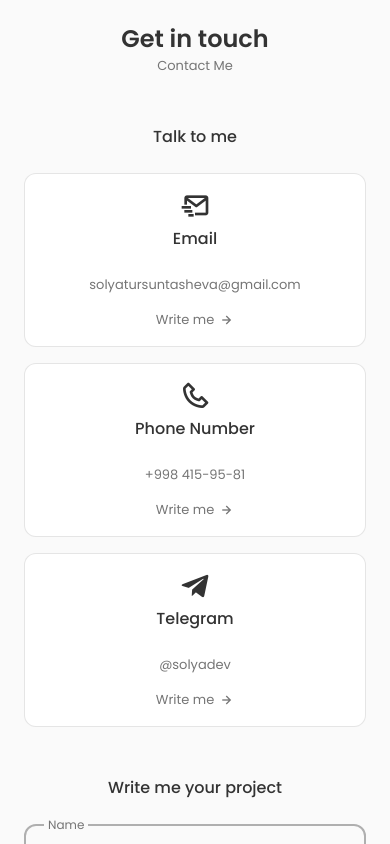
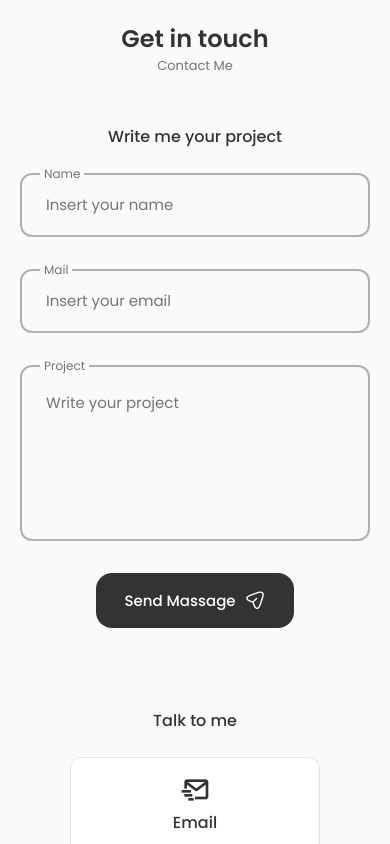
Before and after one commit to Soliha17/portfolio, a React (Create React App) app: page / in a window 390 px wide. Shown: the part 5960-6804 px from the top of the page. Built offline with nearby package versions, Linux system fonts and the light colour scheme.

Commit message:
Change contact style

```diff
--- a/src/components/contact/contact.css
+++ b/src/components/contact/contact.css
@@ -1,8 +1,16 @@
 .contact__container {
-  grid-template-columns: repeat(2, max-content);
+  grid-template-rows: repeat(2, max-content);
   justify-content: center;
   column-gap: 6rem;
   padding-bottom: 3rem;
+}
+
+.contact__container .contact__content:nth-child(2) {
+  text-align: center;
+  align-self: center;
+  margin: 0 auto;
+  order: -1;
+  margin-bottom: 2rem;
 }
 
 .contact__title {
@@ -18,7 +26,12 @@
   grid-template-columns: 300px;
 }
 
+.contact__container .contact__content:nth-child(1) .contact__info {
+  display: flex;
+  gap: 1rem;
+}
 .contact__card {
+  width: 300px;
   background-color: var(--container-color);
   border: 1px solid rgba(0, 0, 0, 0.1);
   padding: 1rem;
@@ -65,7 +78,7 @@
 }
 
 .contact__form {
-  width: 360px;
+  width: 600px;
 }
 
 .contact__form-div {
@@ -99,51 +112,61 @@
   z-index: 10;
 }
 
-.contact__form-area{
+.contact__form-area {
   height: 11rem;
 }
 
-.contact__form-area textarea{
+.contact__form-area textarea {
   resize: none;
 }
-
 
 /*=============== BREAKPOINTS ===============*/
 /* For large devices */
 @media screen and (max-width: 992px) {
-  .contact__container{
+  .contact__container {
     column-gap: 3rem;
+  }
+
+  .contact__card {
+    width: 250px;
   }
 }
 
 /* For medium devices */
-@media screen and (max-width: 768px) {
-  .contact__container{
+@media screen and (max-width: 825px) {
+  .contact__container {
     grid-template-columns: 1fr;
     row-gap: 3rem;
   }
 
-  .contact__info{
+  .contact__content:nth-child(1) .contact__info {
+    flex-wrap: wrap;
+  }
+
+  .contact__info {
     justify-content: center;
   }
 
-  .contact__form{
+  .contact__form {
+    width: 450px;
     margin: 0 auto;
   }
 }
 
 @media screen and (max-width: 576px) {
-  .contact__info{
+  .contact__info {
     grid-template-columns: 1fr;
   }
 
-  .contact__form{
-    width: 100%;
+  .contact__form {
+    width: 350px;
   }
 
 }
 
 /* For small devices */
 @media screen and (max-width: 350px) {
-
+  .contact__form {
+    width: 300px;
+  }
 }
--- a/src/components/scrollUp/ScrollUp.jsx
+++ b/src/components/scrollUp/ScrollUp.jsx
@@ -8,7 +8,7 @@ const ScrollUp = () => {
     else scrollUp.classList.remove("show-scroll");
   });
   return (
-    <a href="index.html" className="scrollup">
+    <a href="#home" className="scrollup">
       <i className="uil uil-arrow-up scrollup__icon"></i>
     </a>
   );
```
